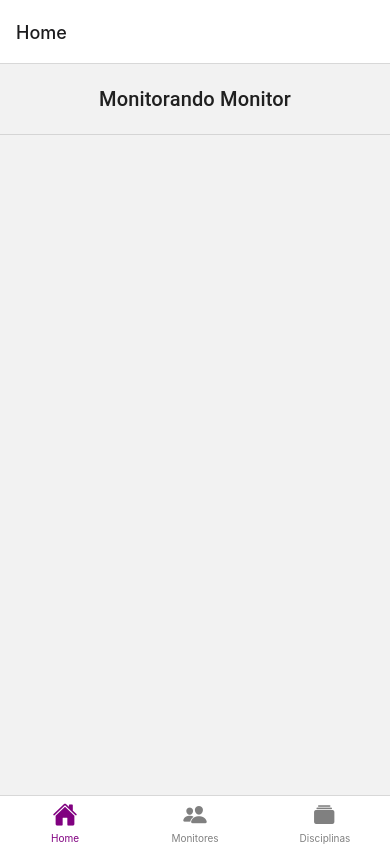
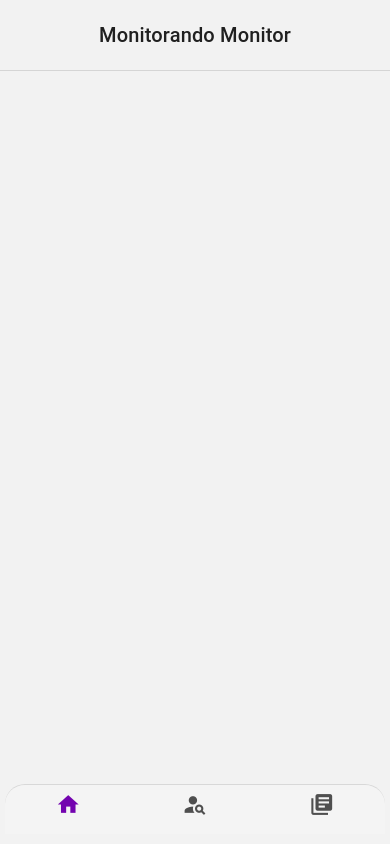
Before and after one commit to renataalbq/monitoria-ifpb, a React Native app: screen /Home in a window 390 px wide. Built offline with nearby package versions, Linux system fonts and the light colour scheme.

Commit message:
improving navigation

```diff
--- a/App.tsx
+++ b/App.tsx
@@ -1,59 +1,8 @@
-import { HomePage } from './src/pages/home/home.page';
-import { NavigationContainer } from '@react-navigation/native';
-import { createStackNavigator } from '@react-navigation/stack';
-import { MonitoresPage } from './src/pages/monitores';
-import { createBottomTabNavigator } from '@react-navigation/bottom-tabs';
-import { DisciplinasPage } from './src/pages/disciplinas';
-import Ionicons from '@expo/vector-icons/Ionicons';
-
-const Stack = createStackNavigator();
-
-function MyStack() {
-  return (
-    <Stack.Navigator>
-      <Stack.Screen name="Home" component={HomePage} />
-      <Stack.Screen name="MonitoresPage" component={MonitoresPage} />
-      <Stack.Screen name="DisciplinasPage" component={DisciplinasPage} />
-
-
-    </Stack.Navigator>
-  );
-}
-
-const Tab = createBottomTabNavigator();
-
-function MyTabs() {
-  return (
-    <Tab.Navigator screenOptions={({ route }) => ({
-      tabBarIcon: ({ color, size }) => {
-
-        let iconName;
-
-        if (route.name === 'Home') {
-          iconName = 'home'
-        } else if (route.name === 'Monitores') {
-          iconName = 'people';
-        } else if (route.name === 'Disciplinas') {
-          iconName = 'albums'
-        }
-
-        // You can return any component that you like here!
-        return <Ionicons name={iconName} size={size} color={color} />;
-      },
-      tabBarActiveTintColor: 'purple',
-      tabBarInactiveTintColor: 'gray',
-    })}>
-      <Tab.Screen name="Home" component={HomePage} />
-      <Tab.Screen name="Monitores" component={MonitoresPage} />
-      <Tab.Screen name="Disciplinas" component={DisciplinasPage} />
-    </Tab.Navigator>
-  );
-}
+import React from 'react';
+import { AppRoutes } from './src/routes';
 
 export default function App() {
   return (
-    <NavigationContainer>
-      <MyTabs />
-    </NavigationContainer>
+    <AppRoutes />
   );
 }
--- a/package.json
+++ b/package.json
@@ -19,6 +19,7 @@
     "react-native": "0.69.6",
     "react-native-gesture-handler": "~2.5.0",
     "react-native-paper": "^4.12.5",
+    "react-native-reanimated": "^2.12.0",
     "react-native-safe-area-context": "4.3.1",
     "react-native-screens": "~3.15.0",
     "react-native-vector-icons": "^9.2.0",
@@ -29,6 +30,7 @@
     "@babel/core": "^7.12.9",
     "@types/react": "~18.0.0",
     "@types/react-native": "~0.69.1",
+    "@types/react-native-vector-icons": "^6.4.12",
     "@types/styled-components": "^5.1.26",
     "typescript": "~4.3.5"
   }
--- /dev/null
+++ b/src/routes/index.tsx
@@ -0,0 +1,13 @@
+import React from 'react';
+import {NavigationContainer} from '@react-navigation/native';
+
+import {StackAppRoutes} from './stack/stack.routes';
+
+export const AppRoutes = () => {
+
+  return (
+    <NavigationContainer>
+      <StackAppRoutes />
+    </NavigationContainer>
+  );
+};
--- /dev/null
+++ b/src/routes/stack/stack.routes.tsx
@@ -0,0 +1,18 @@
+import { MonitoresPage } from '../../pages/monitores';
+import { TabRoutes } from '../tabs/tab.routes';
+import { createStackNavigator } from '@react-navigation/stack';
+
+const Stack = createStackNavigator();
+
+export const StackAppRoutes = () => {
+    return (
+      <Stack.Navigator
+        screenOptions={{
+            gestureEnabled: true,
+            headerShown: false,
+        }}>
+        <Stack.Screen name="Home" component={TabRoutes} />
+        <Stack.Screen name="Monitores" component={MonitoresPage} />
+      </Stack.Navigator>
+    );
+};
--- /dev/null
+++ b/src/routes/tabs/tab.routes.tsx
@@ -0,0 +1,77 @@
+import {createBottomTabNavigator} from '@react-navigation/bottom-tabs';
+import MaterialIcons from 'react-native-vector-icons/MaterialIcons';
+import { HomePage } from '../../pages/home';
+import { MonitoresPage } from '../../pages/monitores';
+import { DisciplinasPage } from '../../pages/disciplinas';
+
+const Tab = createBottomTabNavigator();
+
+export const TabRoutes = () => {
+
+  return (
+    <>
+      <Tab.Navigator
+        screenOptions={{
+          headerShown: false,
+          tabBarHideOnKeyboard: true,
+          tabBarStyle: {
+            height: 50,
+            borderTopLeftRadius: 20,
+            borderTopRightRadius: 20,
+            position: 'absolute',
+            bottom: 10,
+            paddingBottom: 10,
+            marginHorizontal: 5,
+            backgroundColor: '#f4f4f4',
+          },
+          tabBarShowLabel: false,
+        }}>
+        <Tab.Screen
+          name="Home"
+          component={HomePage}
+          options={{
+            tabBarIcon: ({focused}) => (
+              <MaterialIcons
+                name="home"
+                size={25}
+                color={
+                  focused ? '#7303af' : '#4f4f4f'
+                }
+              />
+            ),
+          }}
+        />
+        <Tab.Screen
+          name="Monitores"
+          component={MonitoresPage}
+          options={{
+            tabBarIcon: ({focused}) => (
+              <MaterialIcons
+                name="person-search"
+                size={25}
+                color={
+                  focused ? '#7303af' : '#4f4f4f'
+                }
+              />
+            ),
+          }}
+        />
+        <Tab.Screen
+          name="Disciplinas"
+          component={DisciplinasPage}
+          options={{
+            tabBarIcon: ({focused}) => (
+              <MaterialIcons
+                name="library-books"
+                size={25}
+                color={
+                  focused ? '#7303af' : '#4f4f4f'
+                }
+              />
+            ),
+          }}
+        />
+      </Tab.Navigator>
+    </>
+  );
+};
```
Also changed, not shown: 2 other files (tests, documents, lock files or other folders).
